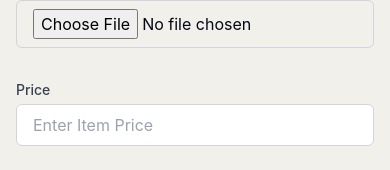
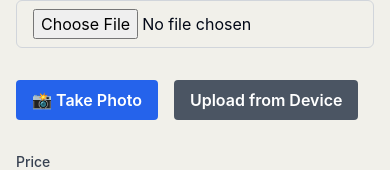
Before and after one commit to Dyfintie/BechDee, a Next.js app: page /additem in a window 390 px wide. Shown: the part 287-457 px from the top of the page. Built offline with nearby package versions, Linux system fonts and the light colour scheme; no server answers.

Commit message:
Mobile camera added

```diff
--- a/app/components/Itempg.tsx
+++ b/app/components/Itempg.tsx
@@ -15,6 +15,7 @@ export default function AddTopicWithImage() {
   const [price, setPrice] = useState("");
   const [location, setLocation] = useState("");
   const [sellernumber, setSellerNumber] = useState("");
+  const [uploadError, setUploadError] = useState("");
   // const [category, setCategory] = useState("");
   // const [tags, setTags] = useState("");
   // const [status, setStatus] = useState("on sale");
@@ -47,9 +48,10 @@ export default function AddTopicWithImage() {
 
         const number = data.sellernumber || "";
         setSellerNumber(number);
-        setIsNumberRequired(!(number));
+        setIsNumberRequired(!number);
       } catch (e) {
         console.error("Error in useEffect:", e);
+        setUploadError("Oops! Could not upload the item. Please try again.");
         setIsNumberRequired(true); // Fall back to requiring input
       }
     };
@@ -112,7 +114,6 @@ export default function AddTopicWithImage() {
     formData.append("status", status);
     formData.append("content", content);
     formData.append("file", file);
-    // formData.append("profilepic", profilepic);
     formData.append("sellernumber", sellernumber);
     formData.append("price", price);
     formData.append("location", location);
@@ -222,6 +223,7 @@ export default function AddTopicWithImage() {
                 id="image"
                 type="file"
                 accept="image/*"
+                capture="environment"
                 onChange={handleFileChange}
                 className="w-full px-4 py-2 border hover:bg-gray-200 border-gray-300 rounded-md focus:outline-none focus:ring-2 focus:ring-gray-900 transition duration-200"
                 required
@@ -237,6 +239,30 @@ export default function AddTopicWithImage() {
                   />
                 </div>
               )}
+            </div>
+            <div className="flex gap-4 items-center mt-2">
+              <input
+                id="cameraInput"
+                type="file"
+                accept="image/*"
+                capture="environment"
+                onChange={handleFileChange}
+                className="hidden"
+              />
+              <button
+                type="button"
+                onClick={() => document.getElementById("cameraInput").click()}
+                className="px-4 py-2 bg-blue-600 text-white font-semibold rounded hover:bg-blue-700"
+              >
+                📸 Take Photo
+              </button>
+
+              <label
+                htmlFor="image"
+                className="px-4 py-2 bg-gray-600 text-white font-semibold rounded hover:bg-gray-700 cursor-pointer"
+              >
+                Upload from Device
+              </label>
             </div>
 
             <div>
@@ -319,6 +345,11 @@ export default function AddTopicWithImage() {
                 disabled={isLoading}
               >
                 {isLoading ? "Uploading..." : "Upload Item"}
+                {uploadError && (
+                  <p className="text-red-600 text-sm font-semibold mt-2">
+                    {uploadError}
+                  </p>
+                )}
               </motion.button>
             </div>
           </form>
--- a/app/components/ItemsId.tsx
+++ b/app/components/ItemsId.tsx
@@ -92,7 +92,7 @@ const ViewitemPage = () => {
                   transition={{ delay: 0.1 }}
                   className="text-3xl font-bold text-green-600"
                 >
-                  ${topic.price || "999.99"}
+                  {topic.price || "999.99"}
                 </motion.div>
                 <motion.div
                   initial={{ opacity: 0, y: 20 }}
```
